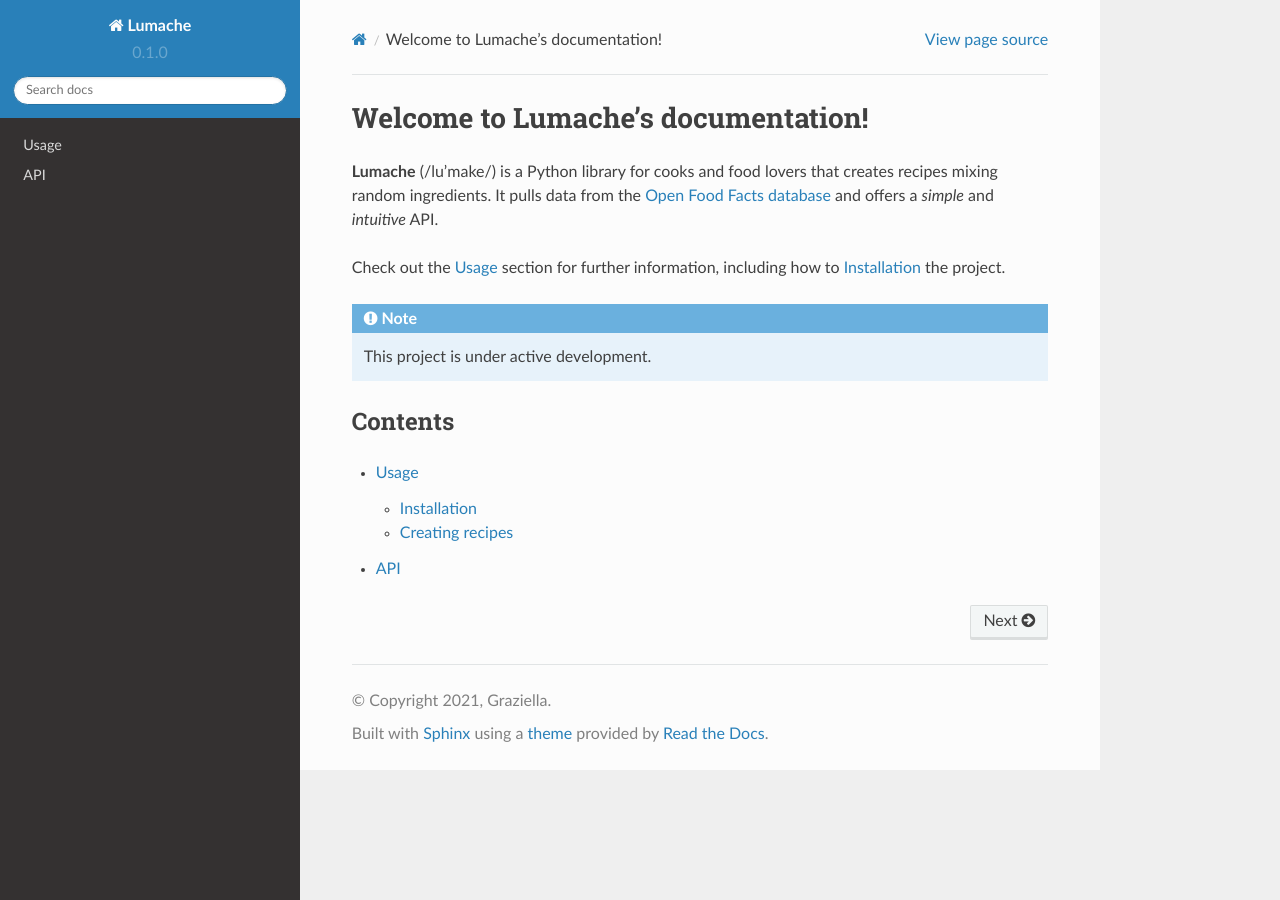
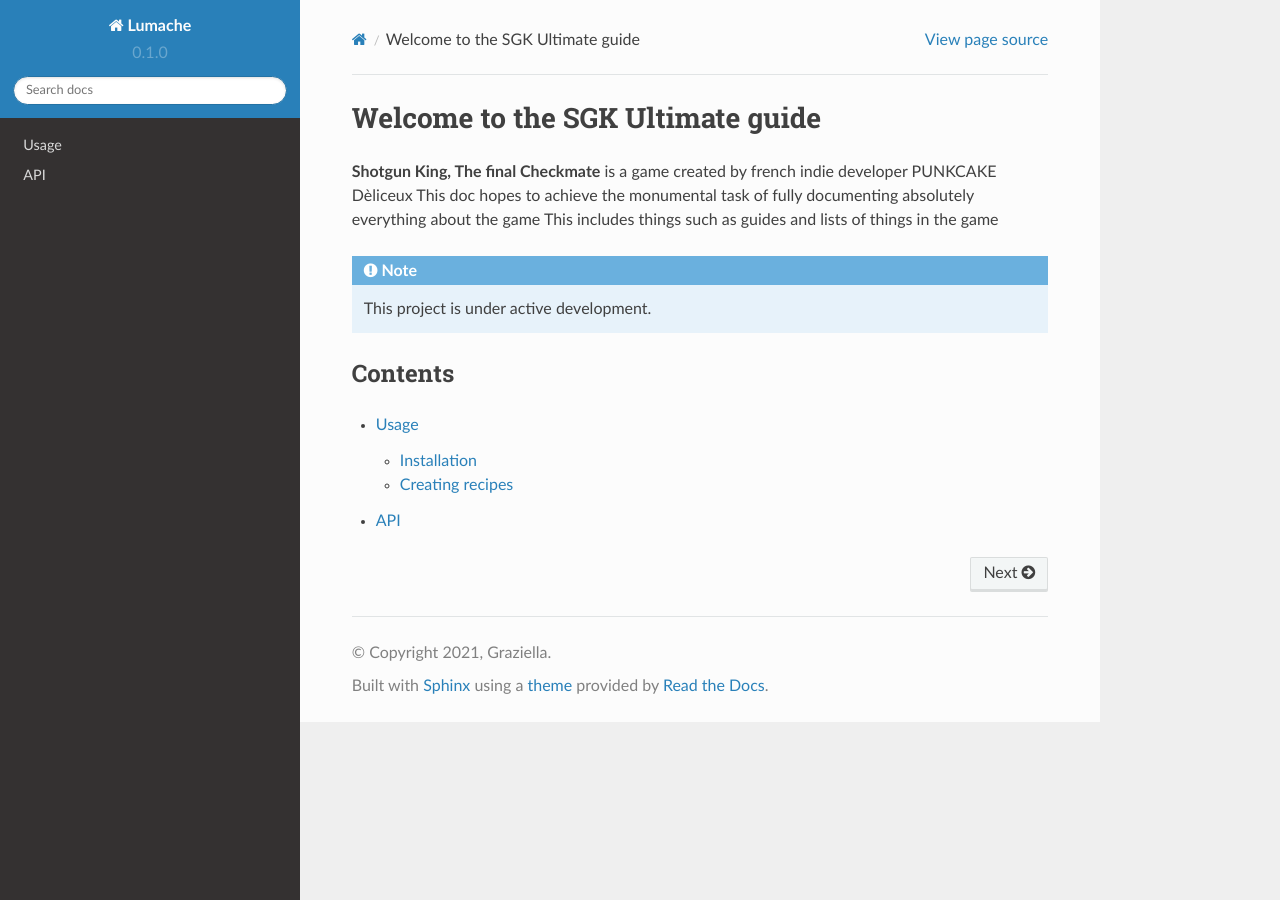
Before and after one commit to microbullet/SGK-Modding-guide, a Sphinx documentation site: the page built from docs/source/index.rst, in a window 1280 px wide. Built offline with Sphinx 7.4.7 and the Read the Docs theme 2.0.0, drawn with Linux system fonts in a browser that asks for light colours.

Commit message:
Update index.rst

```diff
--- a/docs/source/index.rst
+++ b/docs/source/index.rst
@@ -1,13 +1,9 @@
-Welcome to Lumache's documentation!
+Welcome to the SGK Ultimate guide
 ===================================
 
-**Lumache** (/lu'make/) is a Python library for cooks and food lovers
-that creates recipes mixing random ingredients.
-It pulls data from the `Open Food Facts database <https://world.openfoodfacts.org/>`_
-and offers a *simple* and *intuitive* API.
-
-Check out the :doc:`usage` section for further information, including
-how to :ref:`installation` the project.
+**Shotgun King, The final Checkmate** is a game created by french indie developer PUNKCAKE Dèliceux
+This doc hopes to achieve the monumental task of fully documenting absolutely everything about the game
+This includes things such as guides and lists of things in the game
 
 .. note::
 
```
